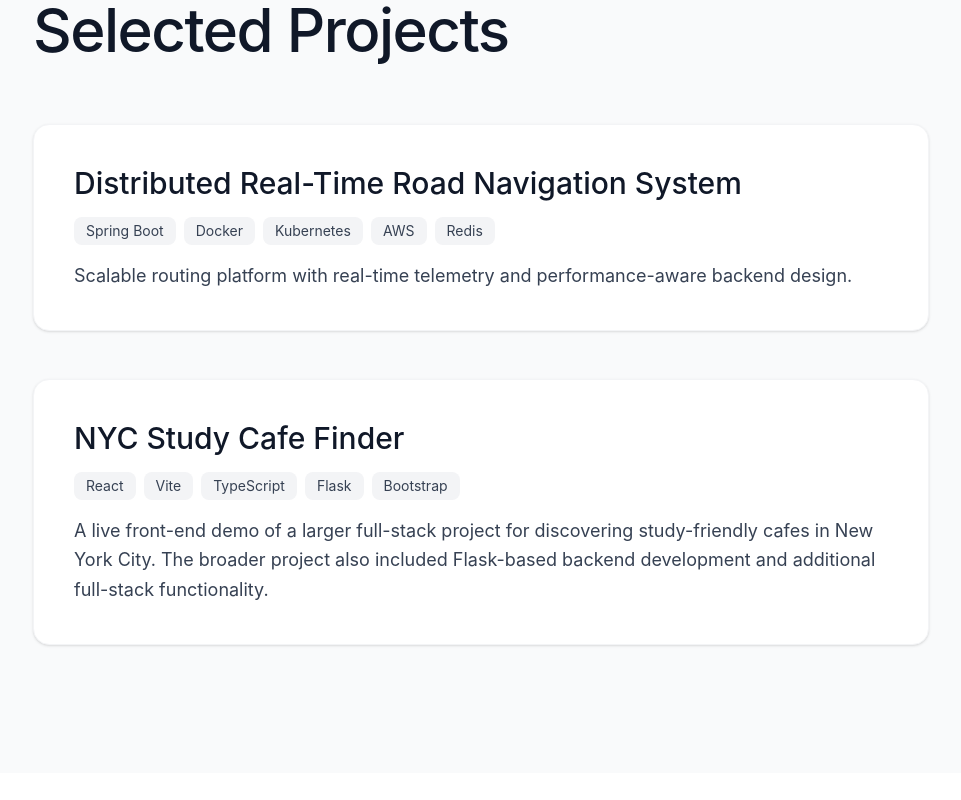
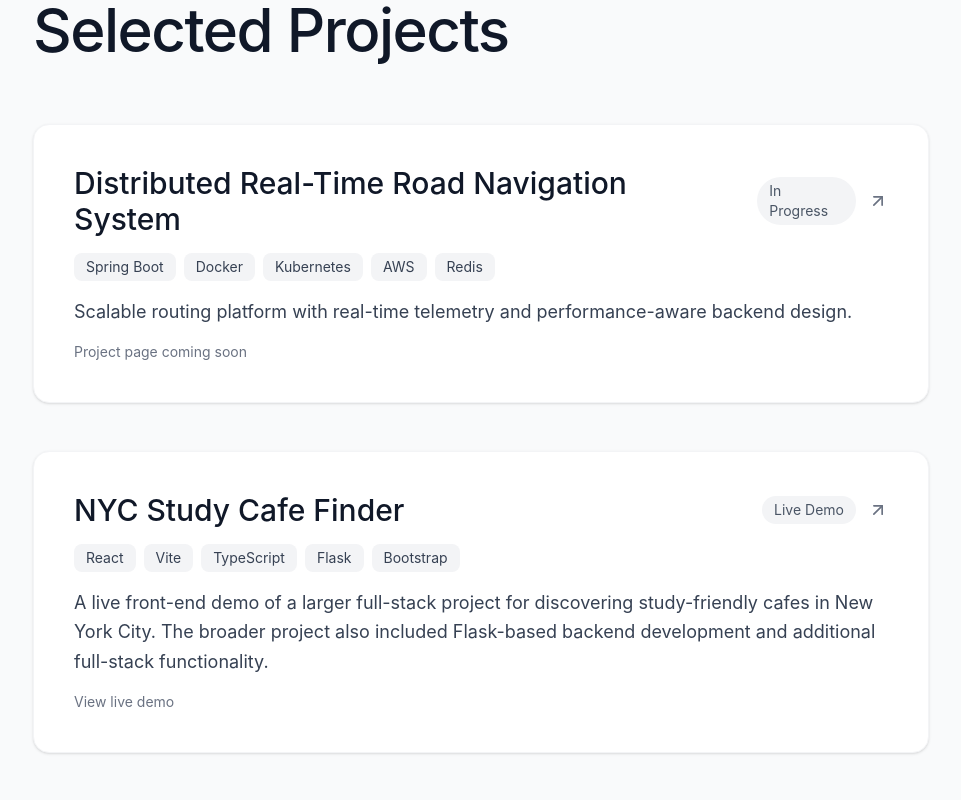
Before and after one commit to emilywwyx/emilywwyx.github.io, a React (Vite) app: page / in a window 1280 px wide. Shown: the part 3000-3800 px from the top of the page, without its empty margins (159-1120 px from the left). Built offline with nearby package versions, Linux system fonts and the light colour scheme.

Commit message:
Make project cards clickable

```diff
--- a/src/app/components/projects-section.tsx
+++ b/src/app/components/projects-section.tsx
@@ -1,5 +1,6 @@
 import { motion } from "motion/react";
 import { useInView } from "./use-in-view";
+import { ArrowUpRight } from "lucide-react";
 
 const projects = [
   {
@@ -7,6 +8,8 @@ const projects = [
     tech: ["Spring Boot", "Docker", "Kubernetes", "AWS", "Redis"],
     description:
       "Scalable routing platform with real-time telemetry and performance-aware backend design.",
+    href: "#",
+    status: "In Progress",
   },
   {
     title: "NYC Study Cafe Finder",
@@ -36,17 +39,29 @@ export function ProjectsSection() {
 
           <div className="grid gap-8 md:gap-12">
             {projects.map((project, index) => (
-              <motion.div
+              <motion.a
                 key={index}
+                href={project.href}
+                target={project.href.startsWith("http") ? "_blank" : undefined}
+                rel={project.href.startsWith("http") ? "noopener noreferrer" : undefined}
                 initial={{ opacity: 0, y: 20 }}
                 animate={isInView ? { opacity: 1, y: 0 } : { opacity: 0, y: 20 }}
                 transition={{ duration: 0.5, delay: index * 0.1 }}
-                className="bg-white rounded-2xl p-8 md:p-10 shadow-sm hover:shadow-lg transition-all duration-300 hover:-translate-y-1 border border-gray-100"
+                className="block bg-white rounded-2xl p-8 md:p-10 shadow-sm hover:shadow-lg transition-all duration-300 hover:-translate-y-1 border border-gray-100"
               >
                 <div className="space-y-4">
-                  <h3 className="text-2xl md:text-3xl text-gray-900">
-                    {project.title}
-                  </h3>
+                  <div className="flex items-center justify-between gap-4">
+                    <h3 className="text-2xl md:text-3xl text-gray-900">
+                      {project.title}
+                    </h3>
+
+                    <div className="flex items-center gap-3">
+                      <span className="text-sm px-3 py-1 rounded-full bg-gray-100 text-gray-600">
+                        {project.status}
+                      </span>
+                      <ArrowUpRight className="w-5 h-5 text-gray-500" />
+                    </div>
+                  </div>
 
                   <div className="flex flex-wrap gap-2">
                     {project.tech.map((tech, techIndex) => (
@@ -62,8 +77,14 @@ export function ProjectsSection() {
                   <p className="text-lg text-gray-700 leading-relaxed">
                     {project.description}
                   </p>
+
+                  <p className="text-sm text-gray-500">
+                    {project.status === "Live Demo"
+                      ? "View live demo"
+                      : "Project page coming soon"}
+                  </p>
                 </div>
-              </motion.div>
+              </motion.a>
             ))}
           </div>
         </motion.div>
```
